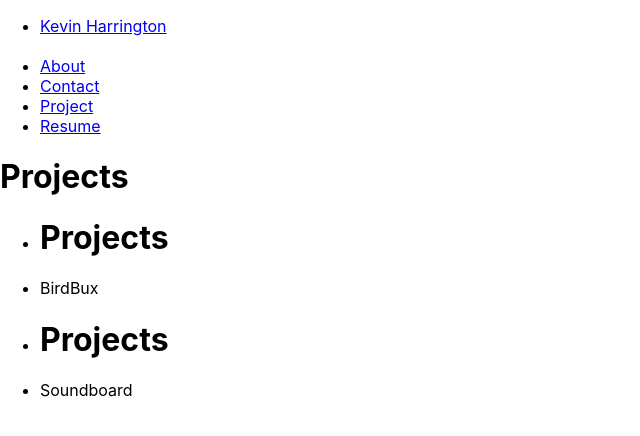
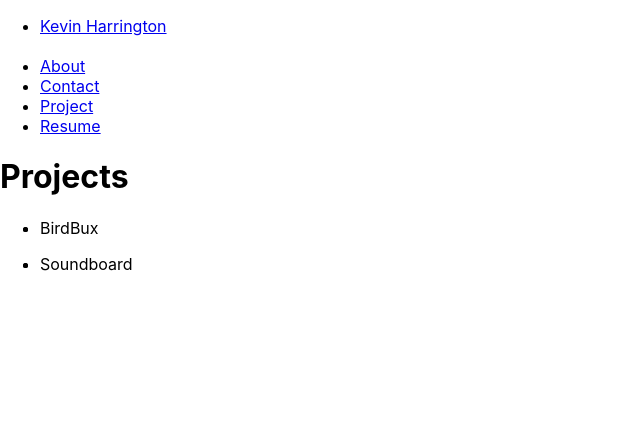
Before and after one commit to kevinharr/portfolio-react, a React (Create React App) app: page /projects in a window 1280 px wide. Shown: the top 436 px of the page, without its empty margins (0-640 px from the left). Built offline with nearby package versions, Linux system fonts and the light colour scheme.

Commit message:
earase multiple project titles

```diff
--- a/src/components/ProjectPreview.jsx
+++ b/src/components/ProjectPreview.jsx
@@ -3,7 +3,6 @@
 const ProjectPreview = (props) => {
   return (
     <>
-      <h1>Projects</h1>
      <li>
        {props.project.title}
      </li>
```
